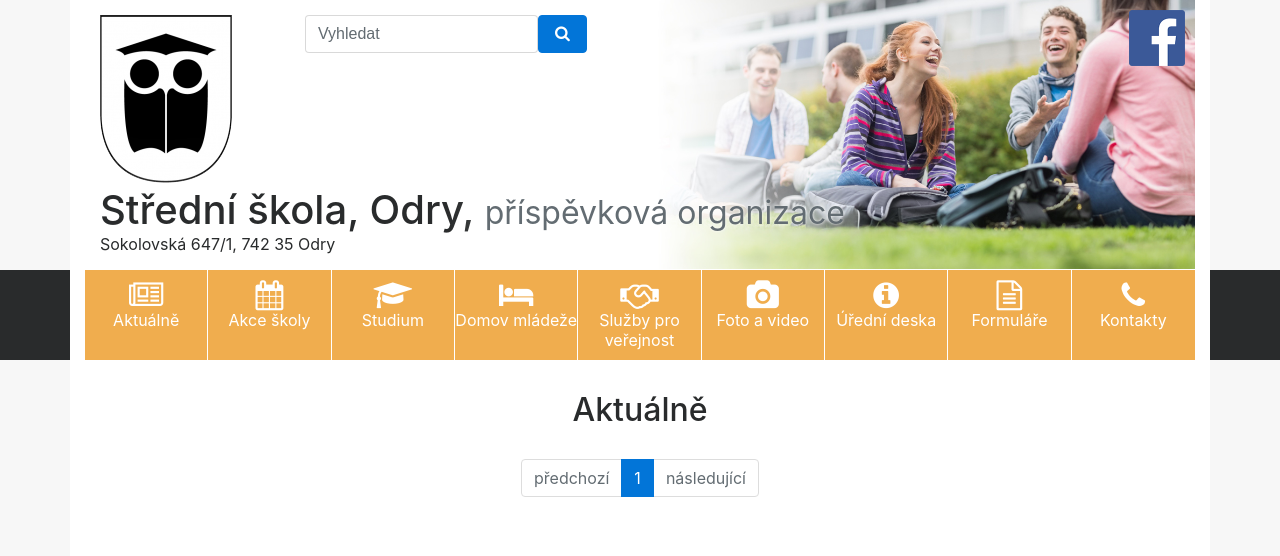
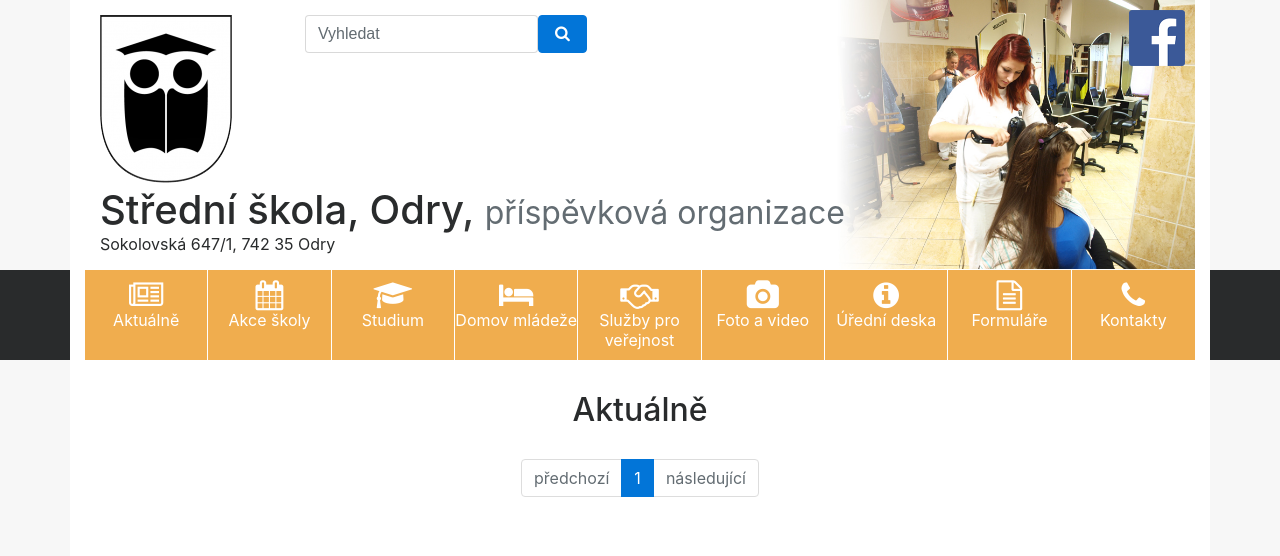
Before and after one commit to miro-junker/odry, a Django app: page / in a window 1280 px wide. Shown: the top 556 px of the page. Run offline with Django 3.2, Linux system fonts and the light colour scheme; data that the repository does not hold is empty; some libraries are stand-ins or nearby versions.

Commit message:
corresponding header pictures

```diff
--- a/schoolapp/static/style/components/_header.sass
+++ b/schoolapp/static/style/components/_header.sass
@@ -1,22 +1,24 @@
 .header
   .content
     border-bottom: 1px solid white
-    background: white url("/static/img/header1.jpg") right top no-repeat scroll
+    background: white url("/static/img/header-odry1.jpg") right top no-repeat scroll
     background-size: contain
     padding: 15px
 
   .bg-2
-    background-image: url("/static/img/header2.jpg")
+    background-image: url("/static/img/header-odry2.jpg")
   .bg-3
-    background-image: url("/static/img/header3.jpg")
+    background-image: url("/static/img/header-odry3.jpg")
   .bg-4
-    background-image: url("/static/img/header4.jpg")
+    background-image: url("/static/img/header-odry4.jpg")
   .bg-5
-    background-image: url("/static/img/header5.jpg")
+    background-image: url("/static/img/header-odry5.jpg")
   .bg-6
-    background-image: url("/static/img/header6.jpg")
+    background-image: url("/static/img/header-odry6.jpg")
   .bg-7
-    background-image: url("/static/img/header7.jpg")
+    background-image: url("/static/img/header-odry7.jpg")
+  .bg-8
+    background-image: url("/static/img/header-odry8.jpg")
 
   h1
     font-size: 2.5rem
--- a/schoolapp/static/style/index.css
+++ b/schoolapp/static/style/index.css
@@ -93,21 +93,23 @@ body {
 
 .header .content {
   border-bottom: 1px solid white;
-  background: white url("/static/img/header1.jpg") right top no-repeat scroll;
+  background: white url("/static/img/header-odry1.jpg") right top no-repeat scroll;
   background-size: contain;
   padding: 15px; }
 .header .bg-2 {
-  background-image: url("/static/img/header2.jpg"); }
+  background-image: url("/static/img/header-odry2.jpg"); }
 .header .bg-3 {
-  background-image: url("/static/img/header3.jpg"); }
+  background-image: url("/static/img/header-odry3.jpg"); }
 .header .bg-4 {
-  background-image: url("/static/img/header4.jpg"); }
+  background-image: url("/static/img/header-odry4.jpg"); }
 .header .bg-5 {
-  background-image: url("/static/img/header5.jpg"); }
+  background-image: url("/static/img/header-odry5.jpg"); }
 .header .bg-6 {
-  background-image: url("/static/img/header6.jpg"); }
+  background-image: url("/static/img/header-odry6.jpg"); }
 .header .bg-7 {
-  background-image: url("/static/img/header7.jpg"); }
+  background-image: url("/static/img/header-odry7.jpg"); }
+.header .bg-8 {
+  background-image: url("/static/img/header-odry8.jpg"); }
 .header h1 {
   font-size: 2.5rem;
   text-shadow: 0px 0px 3px white, 0px 0px 30px white, 0px 0px 45px white, 0px 0px 60px white; }
--- a/schoolapp/templates/schoolapp/base.html
+++ b/schoolapp/templates/schoolapp/base.html
@@ -20,7 +20,7 @@
 
     <header class="header">
         <div class="container">
-            <div class="content bg-{% random_int 1 7 %}">
+            <div class="content bg-{% random_int 1 8 %}">
                 <div class="search">
                     <form method="GET" action="https://www.google.cz/search">
                         <input type="text" name="q" placeholder="Vyhledat" class="form-control">
@@ -61,12 +61,6 @@
 
     <footer class="footer">
         <div class="container">
-            <!-- odkaz na fb
-            nějaké dlaždice
-            logo města odry (asi vlevo)
-            loga Erasmus plus, Moravskoslezský kraj, Operační program Výzkum, vývoj a vzdělávání (EU)
-            jedna fotka -->
-
             <div class="sponsors">
                 <a href="http://www.odry.cz/" title="Město Odry" target="_blank">
                     <img src="{% static 'img/logo-odry.png' %}" alt="Město Odry">
```
Also changed, not shown: schoolapp/static/img/header-odry1.jpg (added), schoolapp/static/img/header-odry2.jpg (added), schoolapp/static/img/header-odry3.jpg (added), schoolapp/static/img/header-odry4.jpg (added), schoolapp/static/img/header-odry5.jpg (added), schoolapp/static/img/header-odry6.jpg (added), schoolapp/static/img/header-odry7.jpg (added), schoolapp/static/img/header-odry8.jpg (added), 1 other file.
